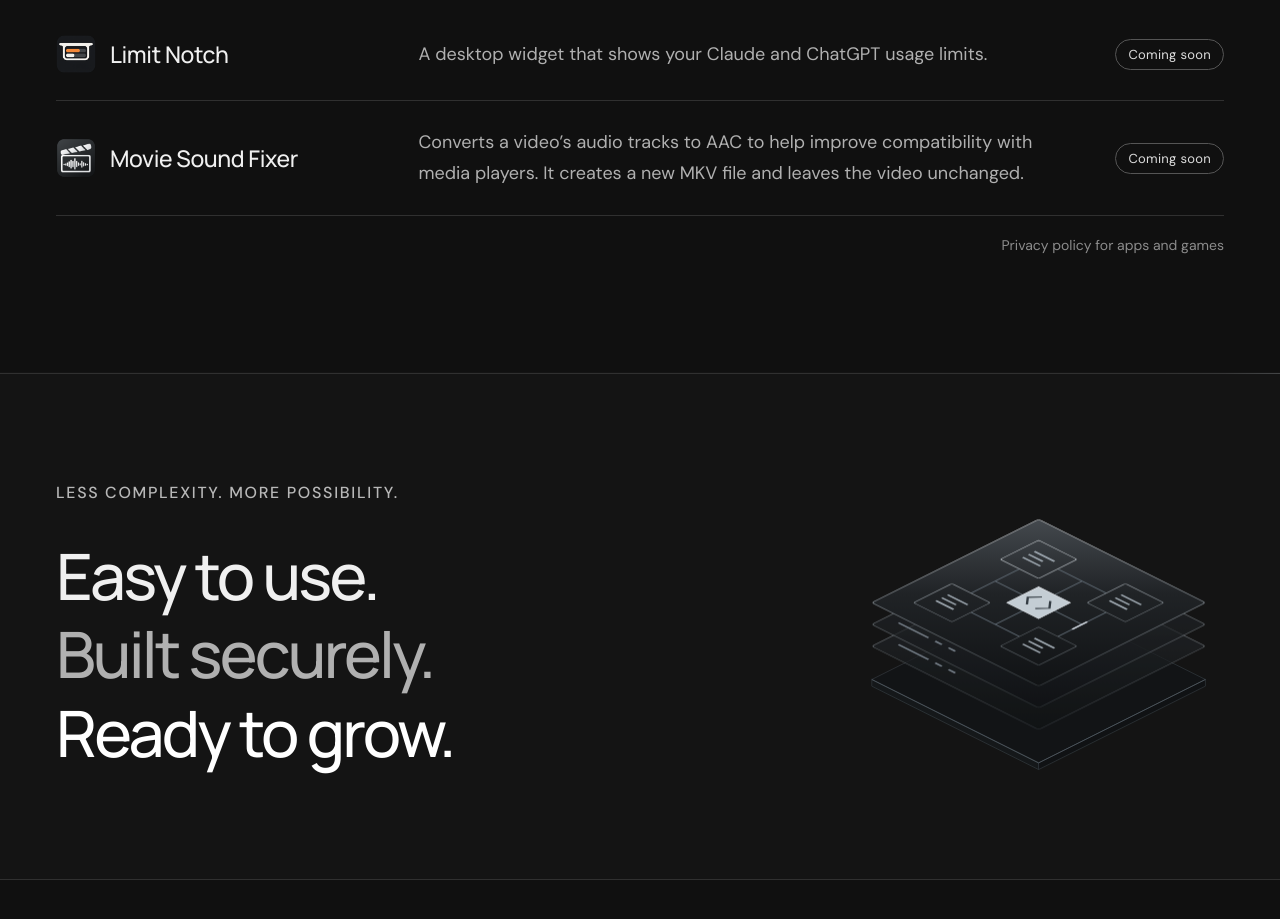
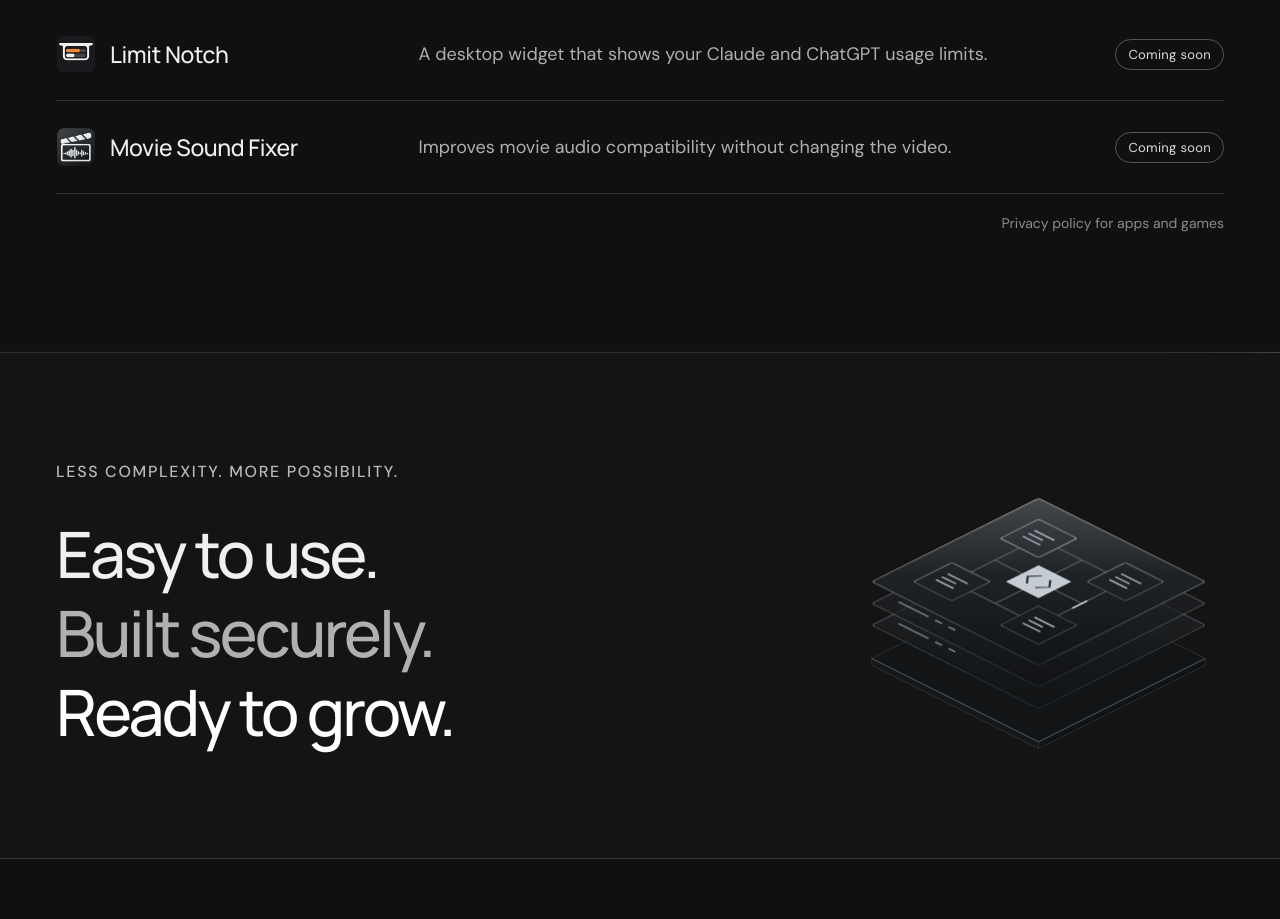
Before and after one commit to LauRRaud/Kyberloome, a Next.js app: page /en in a window 1280 px wide. Shown: the part 2820-3739 px from the top of the page. Built offline with nearby package versions, Linux system fonts and the light colour scheme.

Commit message:
Shorten Movie Sound Fixer description

```diff
--- a/app/en/page.tsx
+++ b/app/en/page.tsx
@@ -32,7 +32,7 @@ const steps = [
 // Name, description, icon, optional Microsoft Store address and coming-soon label.
 const apps: [string, string, StaticImageData, string?, boolean?][] = [
   ['Limit Notch', 'A desktop widget that shows your Claude and ChatGPT usage limits.', limitNotchIcon],
-  ['Movie Sound Fixer', 'Converts a video’s audio tracks to AAC to help improve compatibility with media players. It creates a new MKV file and leaves the video unchanged.', movieSoundFixerIcon],
+  ['Movie Sound Fixer', 'Improves movie audio compatibility without changing the video.', movieSoundFixerIcon],
 ];
 function Arrow() { return <span className="link-arrow" aria-hidden="true"><svg width="18" height="18" viewBox="0 0 24 24" fill="none" focusable="false"><path d="M6 18 18 6M6 6h12v12" stroke="currentColor" strokeWidth="1.6" strokeLinecap="round" strokeLinejoin="round"/></svg></span>; }
 function Brand() { return <BinaryWordmark className="brand"/>; }
--- a/app/page.tsx
+++ b/app/page.tsx
@@ -26,7 +26,7 @@ const steps = [
 // Name, description, icon, optional Microsoft Store address and coming-soon label.
 const apps: [string, string, StaticImageData, string?, boolean?][] = [
   ['Limit Notch', 'Töölauavidin, mis näitab sinu Claude’i ja ChatGPT kasutuslimiite.', limitNotchIcon],
-  ['Movie Sound Fixer', 'Teisendab videofaili heliribad AAC-vormingusse, et parandada mängijate heli ühilduvust. Tulemuseks on uus MKV-fail, kus video jääb muutmata.', movieSoundFixerIcon],
+  ['Movie Sound Fixer', 'Parandab filmide heli ühilduvust, videot muutmata.', movieSoundFixerIcon],
 ];
 function Arrow() { return <span className="link-arrow" aria-hidden="true"><svg width="18" height="18" viewBox="0 0 24 24" fill="none" focusable="false"><path d="M6 18 18 6M6 6h12v12" stroke="currentColor" strokeWidth="1.6" strokeLinecap="round" strokeLinejoin="round"/></svg></span>; }
 function Brand() { return <BinaryWordmark className="brand"/>; }
```
